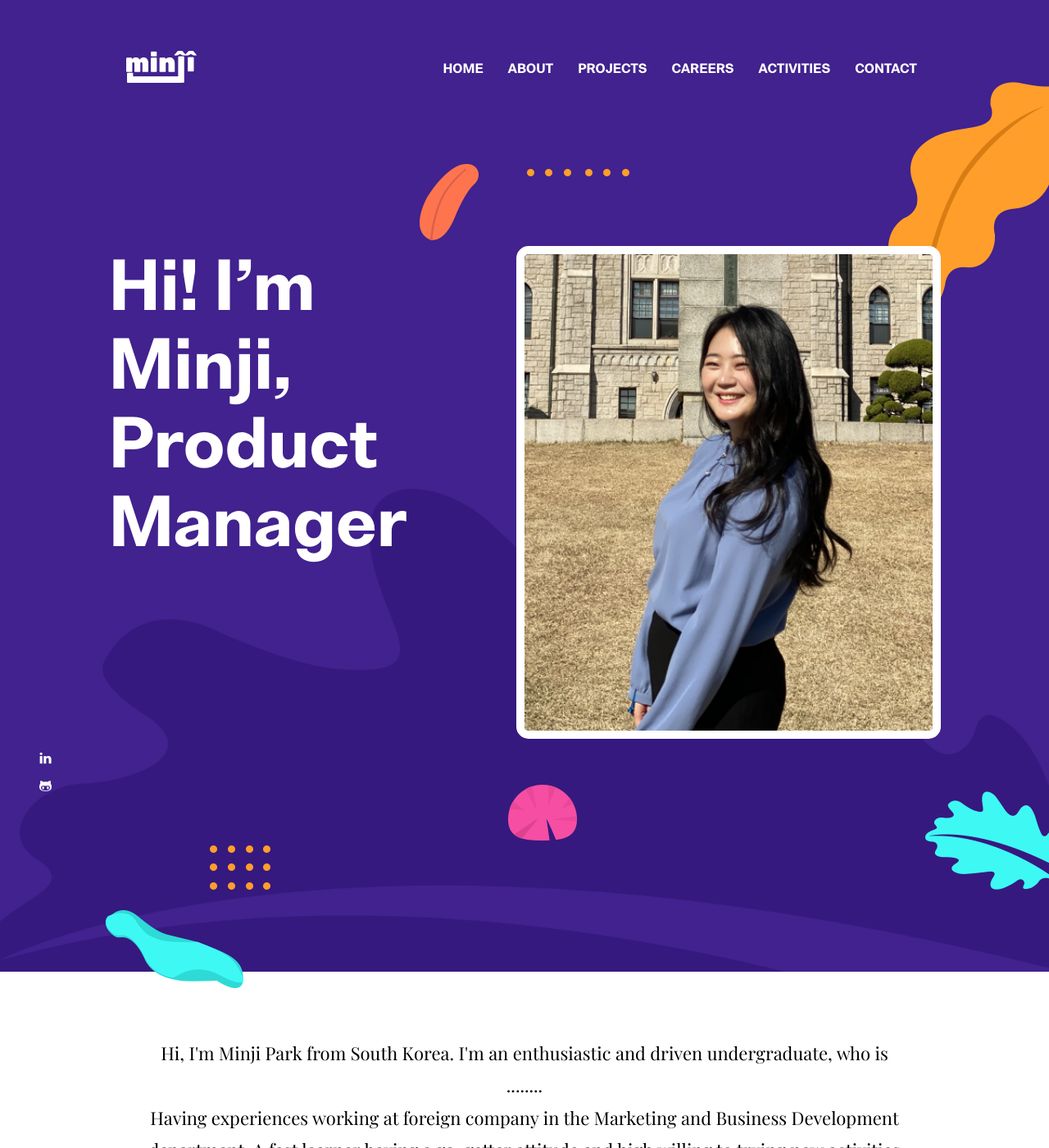
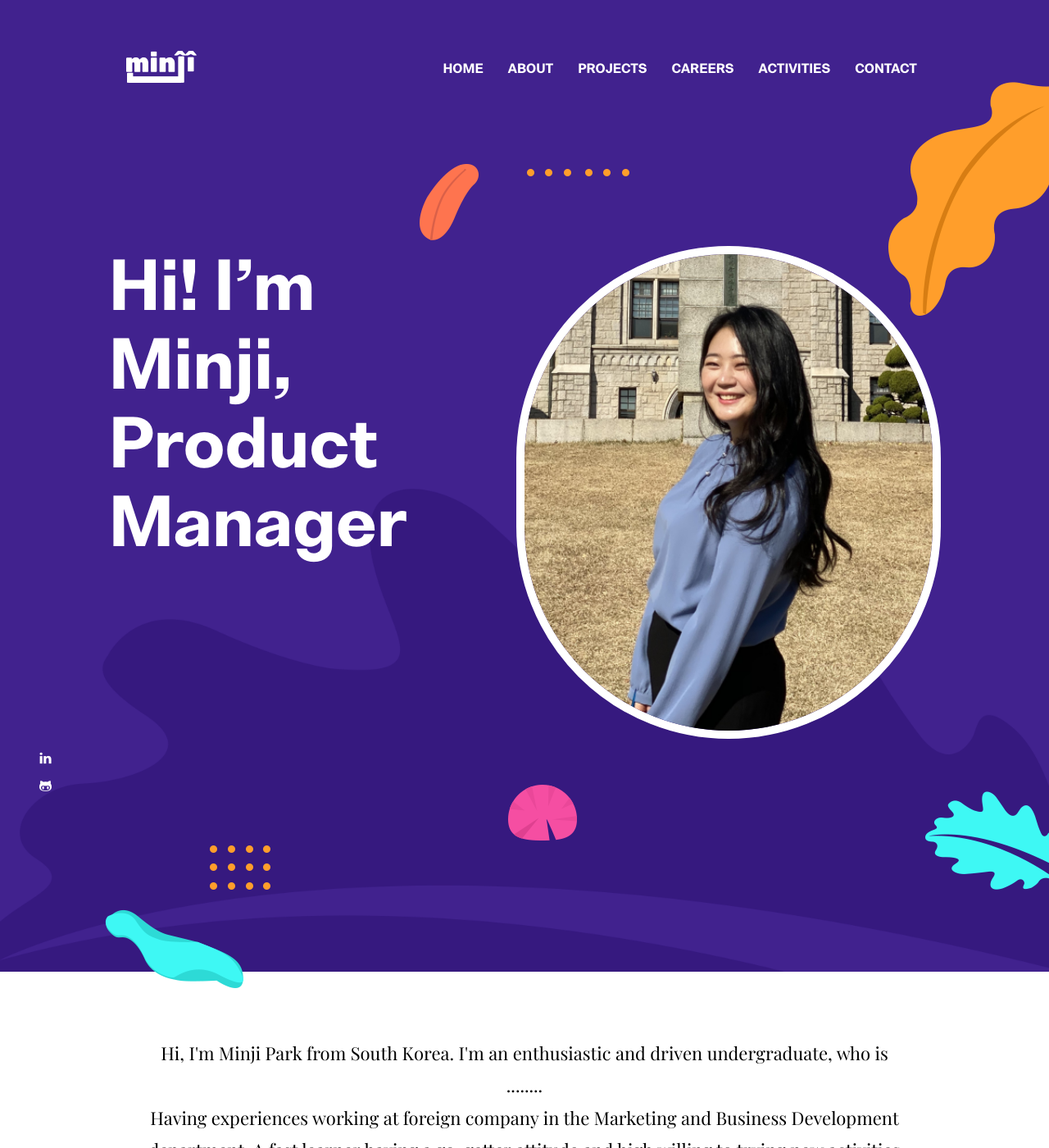
Before and after one commit to GrowingGlowingMinji/GrowingGlowingMinji.github.io, a Jekyll site: the page built from index.html, in a window 1280 px wide and 1400 px high. Shown: the whole window at 82% size. Built offline with Jekyll 4.4.1, drawn with Linux system fonts in a browser that asks for light colours.

Commit message:
fix photo radius

```diff
--- a/_includes/hero-section.html
+++ b/_includes/hero-section.html
@@ -12,7 +12,7 @@
           class="
             img-fluid
             w-100
-            rounded-lg
+            rounded-profile
             border-thick border-white
             flex-child
             forward
--- a/assets/scss/templates/_newadd.scss
+++ b/assets/scss/templates/_newadd.scss
@@ -10,3 +10,7 @@
   position: relative;
   z-index: 2;
 }
+
+.rounded-profile {
+  border-radius: 1000px;
+}
```
